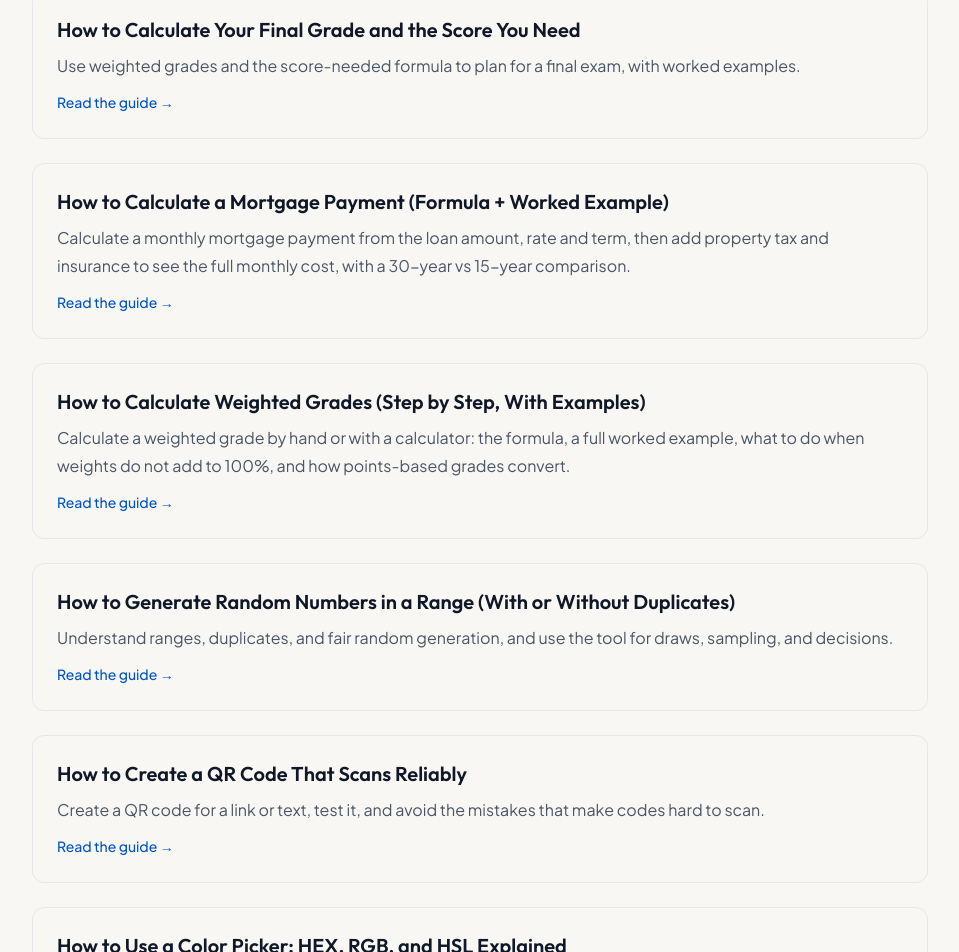
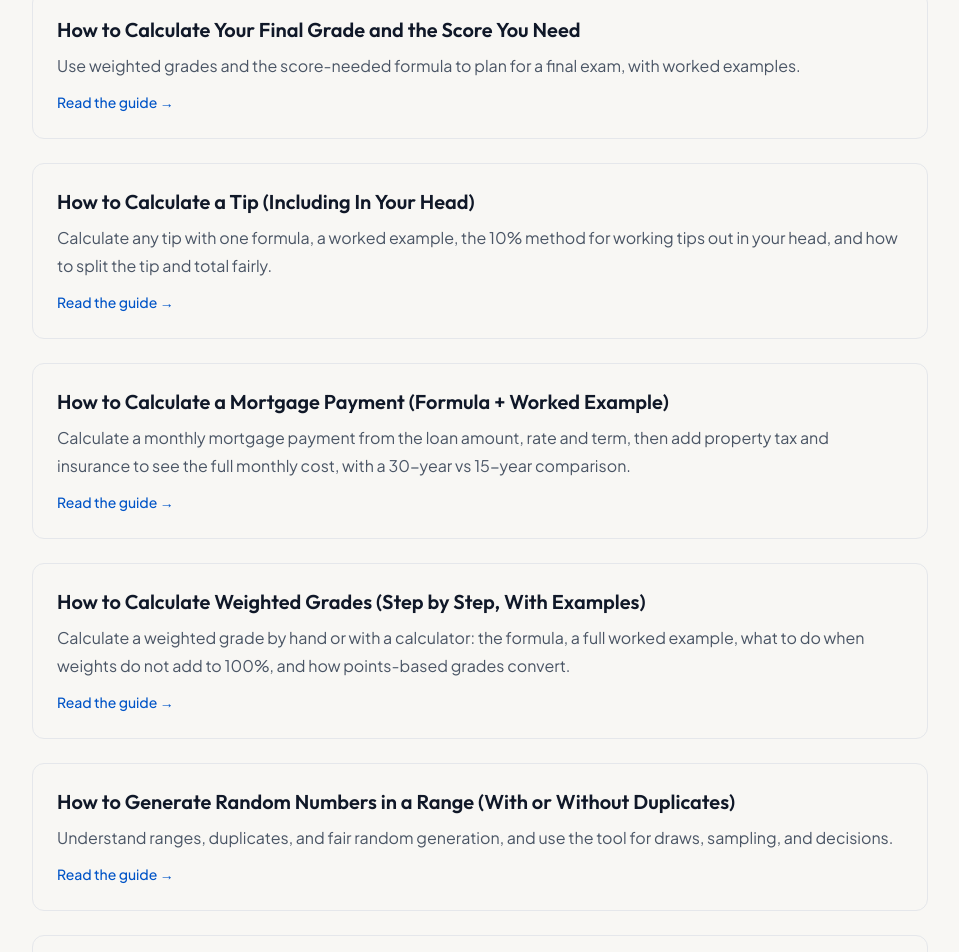
Before and after one commit to athersaud-smart-tools/smart-tools, a Next.js app: page /blog in a window 1280 px wide. Shown: the part 3511-4463 px from the top of the page, without its empty margins (160-1119 px from the left). Built offline with nearby package versions, Linux system fonts and the light colour scheme.

Commit message:
Keyword plan article #3: 'How to Calculate a Tip (Including In Your Head)' (1,117 words, verified figures); wire sitemap + tool guide links

```diff
--- a/app/blog/new-articles.tsx
+++ b/app/blog/new-articles.tsx
@@ -482,6 +482,46 @@ export const newArticles: NewArticle[] = [
     related: [{ href: "/final-grade-calculator", label: "Final Grade Calculator" }, { href: "/blog/how-to-calculate-weighted-grades", label: "How to Calculate Weighted Grades" }, { href: "/percentage-calculator", label: "Percentage Calculator" }]
   },
   {
+    slug: "how-to-calculate-tip",
+    title: "How to Calculate a Tip (Including In Your Head)",
+    description: "Calculate any tip with one formula, a worked example, the 10% method for working tips out in your head, and how to split the tip and total fairly.",
+    intro: "A tip is just a percentage of a bill, but doing percentages at a table, under time pressure, is where people either overpay nervously or underpay accidentally. This guide gives you the one formula behind every tip, a fully worked example, the mental shortcut that handles 15%, 18% and 20% without a phone, and the clean way to split both the tip and the total between friends.",
+    sections: [
+      { heading: "The tip formula", paragraphs: [
+        "Tip = bill x percentage. Total = bill + tip. For an 18% tip, multiply the bill by 0.18; for 20%, by 0.20. That is the entire calculation — everything else in this guide is speed, splitting, and deciding which amount the percentage should apply to.",
+        "Worked example: an $86.40 restaurant bill with an 18% tip. The tip is 86.40 x 0.18 = $15.55, and the total is 86.40 + 15.55 = $101.95. If four people split it equally, each pays 101.95 / 4 = $25.49, of which $3.89 is their share of the tip. The SmartEdgeTools Tip Calculator runs exactly these steps and lets you change the percentage, the bill, and the number of people."
+      ]},
+      { heading: "How to calculate a tip in your head", paragraphs: [
+        "Anchor on 10%, because 10% is just the decimal point moved one place left. On a $64 bill, 10% is $6.40. From there: 20% is double the 10% figure ($12.80). 15% is the 10% figure plus half of it ($6.40 + $3.20 = $9.60). 18% is the 20% figure minus a tenth of the bill's 10% twice over — or, more practically, 10% + 10% - 2%: $6.40 + $6.40 - $1.28 = $11.52. Most people simply use 15% or 20% in their head and leave the exact percentages to a calculator.",
+        "A second example on an uneven bill: $47.50. Ten percent is $4.75, so 20% is $9.50 and 15% is $4.75 + $2.38 = $7.13. Rounding the tip up to the next whole dollar is common and harmless — it is a tip, not a tax return — but rounding should be your choice, not a surprise."
+      ]},
+      { heading: "Splitting the bill and the tip", paragraphs: [
+        "Split the total, not just the bill. If each person works out their own tip on their own share, the percentages come out the same only when everyone tips the same rate and the shares are equal. The reliable order is: add the tip to the bill first, then divide the total by the number of people. On a $120 bill with a 20% tip split between two people: tip $24, total $144, $72 each.",
+        "When the split is not equal — one person had the expensive main, another only a starter — split the bill by what each person ordered, then apply the same tip percentage to each share. The maths per person is identical to the formula above; only the bill amount changes."
+      ]},
+      { heading: "Tip on the pre-tax or post-tax amount?", paragraphs: [
+        "Custom differs. Many people tip on the pre-tax subtotal, reasoning that tax is not part of the service; others tip on the final total for simplicity. The difference is real but modest: on an $80 subtotal with 8% tax, the bill total is $86.40. An 18% tip on the subtotal is $14.40; on the total, $15.55 — a difference of $1.15. Either basis is defensible; what matters is choosing deliberately. A calculator applies the percentage to whatever amount you enter, so enter the subtotal if that is your basis.",
+        "One situation is different: if the bill already includes a service charge, check before adding a full tip on top, or you may tip twice for the same service. Menus and bills usually state when a service charge is included."
+      ]},
+      { heading: "How much should the tip be?", paragraphs: [
+        "There is no formula for this part — it is custom, and it varies by country, by type of service, and by quality. For table service in the United States, 15–20% of the bill is the widely used range, with 18% or 20% common for good service. In many other countries the custom is smaller, service may be included in prices, or tipping may not be expected at all. Treat any percentage as a starting point shaped by local custom, not a rule this guide can set for you."
+      ]},
+      { heading: "Common mistakes", paragraphs: [
+        "Calculating the tip and then splitting only the bill, which leaves the tip itself unpaid by all but whoever settles up. Tipping on a total that already includes a service charge. Moving the decimal the wrong way — 10% of $86.40 is $8.64, not $0.86 or $86.40. And splitting the total, then rounding every person's share down, which quietly underpays the bill; round shares up and let the last person pay the small remainder."
+      ]}
+    ],
+    table: { caption: "Tips at common percentages for typical bills", headers: ["Bill", "15%", "18%", "20%"], rows: [["$40.00", "$6.00", "$7.20", "$8.00"], ["$64.00", "$9.60", "$11.52", "$12.80"], ["$86.40", "$12.96", "$15.55", "$17.28"], ["$120.00", "$18.00", "$21.60", "$24.00"]] },
+    takeaways: ["Tip = bill x percentage; split the total (bill + tip), never the bill alone.", "In your head: find 10% by moving the decimal, then double it for 20% or add half for 15%.", "Decide pre-tax or post-tax deliberately — and check the bill for an included service charge."],
+    faq: [
+      { question: "How do I calculate a 20% tip quickly?", answer: "Find 10% by moving the decimal point one place left, then double it. On an $86.40 bill: 10% is $8.64, so 20% is $17.28." },
+      { question: "How much is an 18% tip on $86.40?", answer: "$15.55. The total with the tip is $101.95, and split between four people that is $25.49 each." },
+      { question: "Should I tip on the amount before or after tax?", answer: "Both customs exist. Tipping on the pre-tax subtotal is the more traditional basis; tipping on the total is simpler and slightly more generous. On an $80 subtotal with 8% tax, the difference at 18% is $1.15." },
+      { question: "How do I split a tip between friends?", answer: "Add the tip to the bill first, then divide the total by the number of people. Splitting the bill and the tip separately invites rounding gaps that leave the bill underpaid." },
+      { question: "What if a service charge is already on the bill?", answer: "Check the bill first. If a service charge is included, an additional full tip would pay for the same service twice; anything extra is then purely at your discretion." }
+    ],
+    related: [{ href: "/tip-calculator", label: "Tip Calculator" }, { href: "/percentage-calculator", label: "Percentage Calculator" }, { href: "/blog/how-to-calculate-mortgage-payment", label: "How to Calculate a Mortgage Payment" }]
+  },
+  {
     slug: "how-to-calculate-mortgage-payment",
     title: "How to Calculate a Mortgage Payment (Formula + Worked Example)",
     description: "Calculate a monthly mortgage payment from the loan amount, rate and term, then add property tax and insurance to see the full monthly cost, with a 30-year vs 15-year comparison.",
--- a/app/lib/tools.ts
+++ b/app/lib/tools.ts
@@ -54,7 +54,7 @@ export const toolRelations: Record<
   "/days-between-dates": { schemaCategory: "UtilitiesApplication", related: ["/age-calculator", "/unit-converter", "/stopwatch"], guides: ["/blog/calculate-age-years-months-days", "/blog/how-online-calculators-save-time"] },
   "/loan-calculator": { schemaCategory: "FinanceApplication", related: ["/percentage-calculator", "/currency-converter", "/mortgage-calculator"], guides: ["/blog/calculate-monthly-loan-payments", "/blog/how-online-calculators-save-time"] },
   "/mortgage-calculator": { schemaCategory: "FinanceApplication", related: ["/loan-calculator", "/percentage-calculator", "/currency-converter"], guides: ["/blog/how-to-calculate-mortgage-payment", "/blog/calculate-monthly-loan-payments", "/blog/how-online-calculators-save-time"] },
-  "/tip-calculator": { schemaCategory: "FinanceApplication", related: ["/percentage-calculator", "/loan-calculator", "/mortgage-calculator"], guides: ["/blog/percentage-increase-decrease", "/blog/how-online-calculators-save-time"] },
+  "/tip-calculator": { schemaCategory: "FinanceApplication", related: ["/percentage-calculator", "/loan-calculator", "/mortgage-calculator"], guides: ["/blog/how-to-calculate-tip", "/blog/percentage-increase-decrease", "/blog/how-online-calculators-save-time"] },
   "/final-grade-calculator": { schemaCategory: "EducationalApplication", related: ["/percentage-calculator", "/word-counter", "/gpa-calculator"], guides: ["/blog/calculate-final-grade-needed", "/blog/how-to-calculate-weighted-grades", "/blog/top-tools-for-students"] },
   "/gpa-calculator": { schemaCategory: "EducationalApplication", related: ["/final-grade-calculator", "/percentage-calculator", "/word-counter"], guides: ["/blog/calculate-gpa", "/blog/calculate-final-grade-needed", "/blog/how-to-calculate-weighted-grades", "/blog/top-tools-for-students"] },
   "/percentage-calculator": { schemaCategory: "UtilitiesApplication", related: ["/final-grade-calculator", "/loan-calculator", "/tip-calculator"], guides: ["/blog/percentage-increase-decrease", "/blog/how-online-calculators-save-time"] },
@@ -94,6 +94,7 @@ export const guideTitles: Record<string, string> = {
   "/blog/calculate-final-grade-needed": "How to Calculate Your Final Grade and the Score You Need",
   "/blog/how-to-calculate-weighted-grades": "How to Calculate Weighted Grades (Step by Step, With Examples)",
   "/blog/how-to-calculate-mortgage-payment": "How to Calculate a Mortgage Payment (Formula + Worked Example)",
+  "/blog/how-to-calculate-tip": "How to Calculate a Tip (Including In Your Head)",
   "/blog/calculate-gpa": "How to Calculate Your GPA: Grade Points, Credits, and Worked Examples",
   "/blog/generate-random-numbers": "How to Generate Random Numbers in a Range (With or Without Duplicates)",
   "/blog/create-qr-code": "How to Create a QR Code That Scans Reliably",
--- a/app/sitemap.ts
+++ b/app/sitemap.ts
@@ -89,6 +89,7 @@ export default function sitemap(): MetadataRoute.Sitemap {
     { path: "/blog/calculate-final-grade-needed", changeFrequency: "monthly", priority: 0.7 },
     { path: "/blog/how-to-calculate-weighted-grades", changeFrequency: "monthly", priority: 0.7 },
     { path: "/blog/how-to-calculate-mortgage-payment", changeFrequency: "monthly", priority: 0.7 },
+    { path: "/blog/how-to-calculate-tip", changeFrequency: "monthly", priority: 0.7 },
     { path: "/blog/calculate-gpa", changeFrequency: "monthly", priority: 0.7 },
     { path: "/blog/generate-random-numbers", changeFrequency: "monthly", priority: 0.7 },
     { path: "/blog/create-qr-code", changeFrequency: "monthly", priority: 0.7 },
@@ -113,7 +114,7 @@ export default function sitemap(): MetadataRoute.Sitemap {
   const updatedNov6 = new Set(["/json-formatter", "/word-counter"]);
   // Materially updated on 2026-11-15 (Batch 7): Birth Chart rebuilt with an
   // own-code calculator (was a third-party widget); its guide article updated.
-  const updatedNov15 = new Set(["/birth-chart", "/blog/understand-birth-chart", "/tip-calculator", "/days-between-dates", "/mortgage-calculator", "/blog/how-to-calculate-weighted-grades", "/blog/calculate-final-grade-needed", "/final-grade-calculator", "/blog/how-to-calculate-mortgage-payment"]);
+  const updatedNov15 = new Set(["/birth-chart", "/blog/understand-birth-chart", "/tip-calculator", "/days-between-dates", "/mortgage-calculator", "/blog/how-to-calculate-weighted-grades", "/blog/calculate-final-grade-needed", "/final-grade-calculator", "/blog/how-to-calculate-mortgage-payment", "/blog/how-to-calculate-tip"]);
 
   const base = routes.map(({ path, changeFrequency, priority }) => ({
     url: `${siteUrl}${path}`,
```
